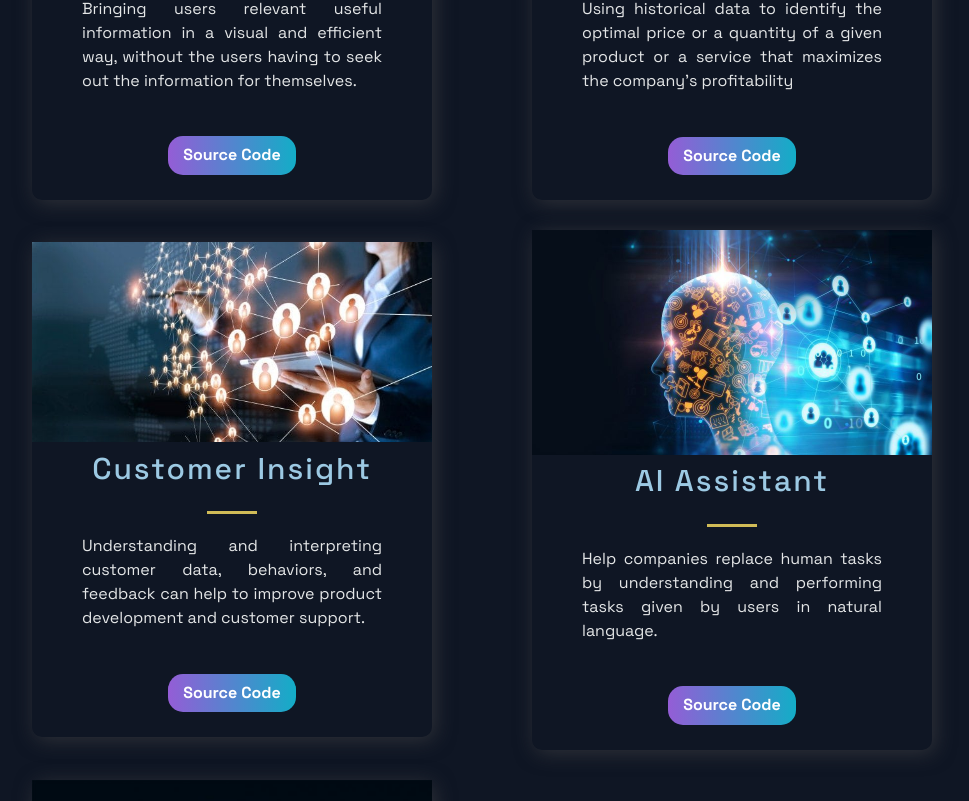
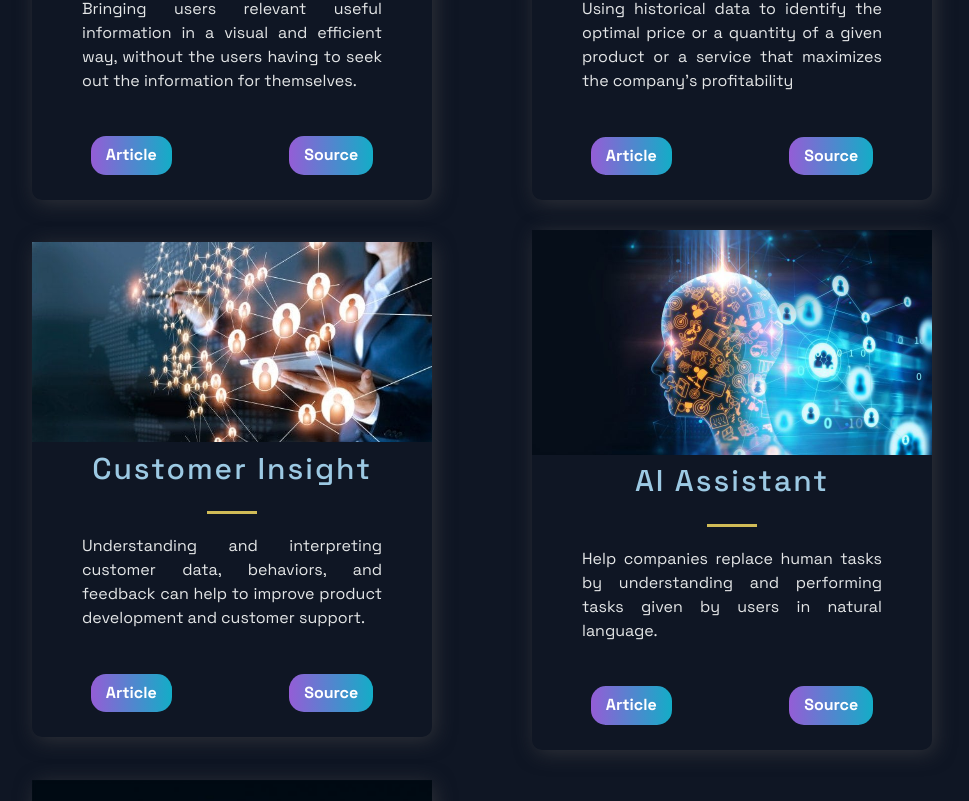
Before and after one commit to andyhou965/portfolio_website, a Next.js app: page / in a window 1280 px wide. Shown: the part 3379-4180 px from the top of the page, without its empty margins (158-1127 px from the left). Built offline with nearby package versions, Linux system fonts and the light colour scheme.

Commit message:
change the visit url

```diff
--- a/package.json
+++ b/package.json
@@ -11,8 +11,8 @@
     "next": "10.2.3",
     "react": "17.0.2",
     "react-dom": "17.0.2",
+    "react-icons": "^4.2.0",
     "styled-components": "^5.3.0",
-    "styled-normalize": "^8.0.7",
-    "react-icons": "^4.2.0"
+    "styled-normalize": "^8.0.7"
   }
 }
--- a/src/components/Projects/Projects.js
+++ b/src/components/Projects/Projects.js
@@ -46,11 +46,11 @@ const Projects = () => (
               </TagList>
             </div> */}
             <UtilityList>
-              {/* <ExternalLinks href={visit}>
-                <b>Demo</b>
-              </ExternalLinks> */}
+              <ExternalLinks href={visit}>
+                <b>Article</b>
+              </ExternalLinks>
               <ExternalLinks href={source}>
-                <b>Source Code</b>
+                <b>Source</b>
               </ExternalLinks>
             </UtilityList>
           </BlogCard>
```
